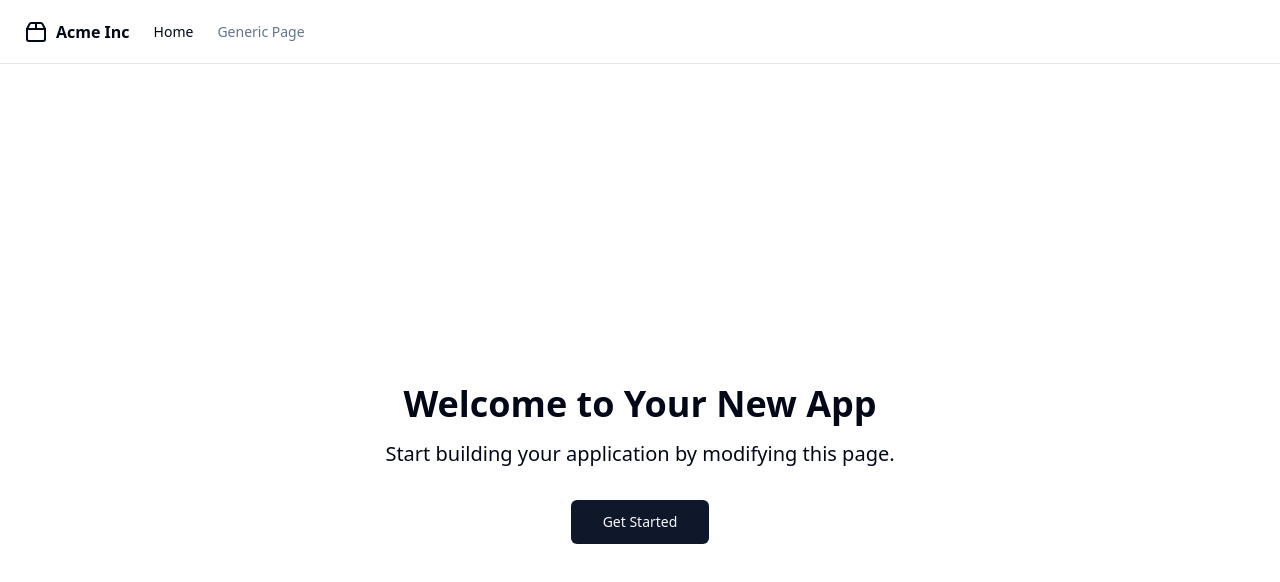
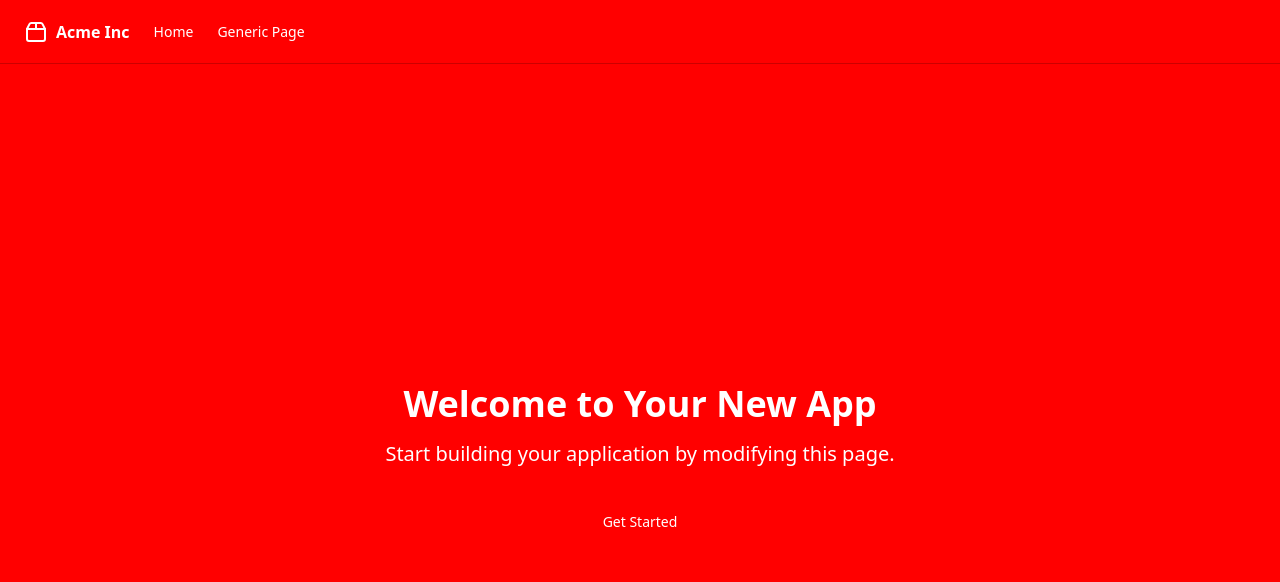
Before and after one commit to GPT-Engineer-App-Dev/framework-embryo, a React (Vite) app: page / in a window 1280 px wide. Shown: the top 582 px of the page. Built offline with nearby package versions, Linux system fonts and the light colour scheme.

Commit message:
Update background color to red

```diff
--- a/src/index.css
+++ b/src/index.css
@@ -4,65 +4,65 @@
 
 @layer base {
   :root {
-    --background: 0 0% 100%;
-    --foreground: 222.2 84% 4.9%;
+    --background: 0 100% 50%;
+    --foreground: 0 0% 100%;
 
-    --card: 0 0% 100%;
-    --card-foreground: 222.2 84% 4.9%;
+    --card: 0 100% 50%;
+    --card-foreground: 0 0% 100%;
 
-    --popover: 0 0% 100%;
-    --popover-foreground: 222.2 84% 4.9%;
+    --popover: 0 100% 50%;
+    --popover-foreground: 0 0% 100%;
 
-    --primary: 222.2 47.4% 11.2%;
-    --primary-foreground: 210 40% 98%;
+    --primary: 0 100% 50%;
+    --primary-foreground: 0 0% 100%;
 
-    --secondary: 210 40% 96.1%;
-    --secondary-foreground: 222.2 47.4% 11.2%;
+    --secondary: 0 100% 60%;
+    --secondary-foreground: 0 0% 100%;
 
-    --muted: 210 40% 96.1%;
-    --muted-foreground: 215.4 16.3% 46.9%;
+    --muted: 0 100% 40%;
+    --muted-foreground: 0 0% 100%;
 
-    --accent: 210 40% 96.1%;
-    --accent-foreground: 222.2 47.4% 11.2%;
+    --accent: 0 100% 60%;
+    --accent-foreground: 0 0% 100%;
 
     --destructive: 0 84.2% 60.2%;
-    --destructive-foreground: 210 40% 98%;
+    --destructive-foreground: 0 0% 100%;
 
-    --border: 214.3 31.8% 91.4%;
-    --input: 214.3 31.8% 91.4%;
-    --ring: 222.2 84% 4.9%;
+    --border: 0 100% 40%;
+    --input: 0 100% 40%;
+    --ring: 0 100% 50%;
 
     --radius: 0.5rem;
   }
 
   .dark {
-    --background: 222.2 84% 4.9%;
-    --foreground: 210 40% 98%;
+    --background: 0 100% 30%;
+    --foreground: 0 0% 100%;
 
-    --card: 222.2 84% 4.9%;
-    --card-foreground: 210 40% 98%;
+    --card: 0 100% 30%;
+    --card-foreground: 0 0% 100%;
 
-    --popover: 222.2 84% 4.9%;
-    --popover-foreground: 210 40% 98%;
+    --popover: 0 100% 30%;
+    --popover-foreground: 0 0% 100%;
 
-    --primary: 210 40% 98%;
-    --primary-foreground: 222.2 47.4% 11.2%;
+    --primary: 0 100% 50%;
+    --primary-foreground: 0 0% 100%;
 
-    --secondary: 217.2 32.6% 17.5%;
-    --secondary-foreground: 210 40% 98%;
+    --secondary: 0 100% 40%;
+    --secondary-foreground: 0 0% 100%;
 
-    --muted: 217.2 32.6% 17.5%;
-    --muted-foreground: 215 20.2% 65.1%;
+    --muted: 0 100% 20%;
+    --muted-foreground: 0 0% 80%;
 
-    --accent: 217.2 32.6% 17.5%;
-    --accent-foreground: 210 40% 98%;
+    --accent: 0 100% 40%;
+    --accent-foreground: 0 0% 100%;
 
     --destructive: 0 62.8% 30.6%;
-    --destructive-foreground: 210 40% 98%;
+    --destructive-foreground: 0 0% 100%;
 
-    --border: 217.2 32.6% 17.5%;
-    --input: 217.2 32.6% 17.5%;
-    --ring: 212.7 26.8% 83.9%;
+    --border: 0 100% 20%;
+    --input: 0 100% 20%;
+    --ring: 0 100% 50%;
   }
 }
 
```
